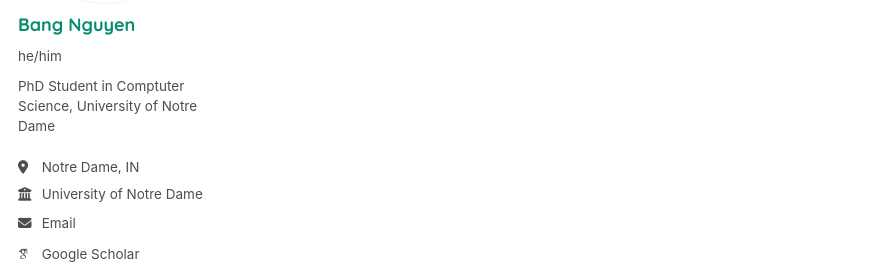
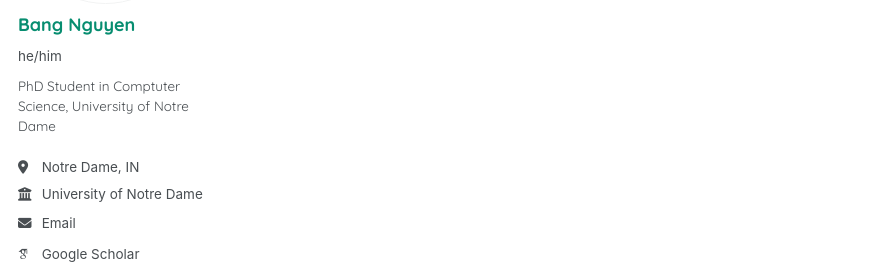
Before and after one commit to bnguyen5/bnguyen5.github.io, a Jekyll site: the page built from _pages/non-menu-page.md, in a window 1280 px wide. Shown: the part 270-540 px from the top of the page, without its empty margins (0-881 px from the left). Built offline with Jekyll 4.4.1, drawn with Linux system fonts in a browser that asks for light colours; some web fonts are replaced.

Commit message:
Update main.scss

```diff
--- a/assets/css/main.scss
+++ b/assets/css/main.scss
@@ -57,3 +57,17 @@
 // h1 {
 //   font-family: "Libre Baskerville", serif;
 // }
+
+.site-nav,
+.page__title,
+.page__meta,
+.site-title,
+.author__name,
+.author__bio,
+.author__urls,
+.btn,
+.masthead,
+.nav__items,
+.footer {
+  font-family: inherit !important;
+}
```
